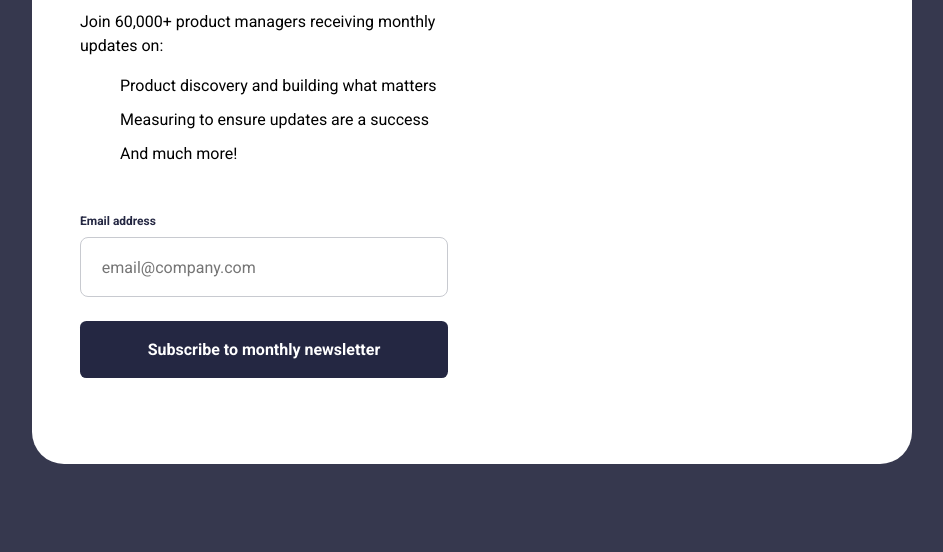
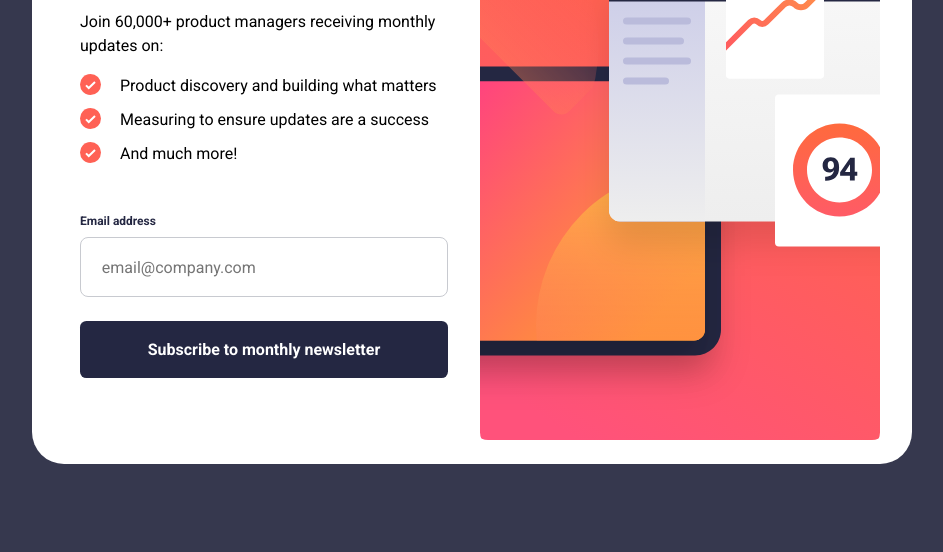
Before and after one commit to CalebeRL/newsletter-signup, a plain HTML site: page index.html in a window 1280 px wide. Shown: the part 248-800 px from the top of the page, without its empty margins (168-1111 px from the left). Drawn offline with Linux system fonts and the light colour scheme; files whose address does not match are found by name.

Commit message:
fix images

```diff
--- a/style.css
+++ b/style.css
@@ -37,7 +37,7 @@ body {
 }
 
 #image {
-    background-image: url(./images/illustration-sign-up-mobile.svg);
+    background-image: url(./assets/images/illustration-sign-up-mobile.svg);
     background-position: center;
     height: 17.8rem;
     grid-area: image;
@@ -71,7 +71,7 @@ li {
 }
 
 li:before {
-    content: url('./images/icon-list.svg');
+    content: url('./assets/images/icon-list.svg');
     position: absolute;
     left: -2.5rem;
 
@@ -248,7 +248,7 @@ button:hover {
         grid-area: form;
     }
     #image {
-        background-image: url(./images/illustration-sign-up-desktop.svg);
+        background-image: url(./assets/images/illustration-sign-up-desktop.svg);
         background-position: center;
         height: 100%;
         grid-area: image;
```
